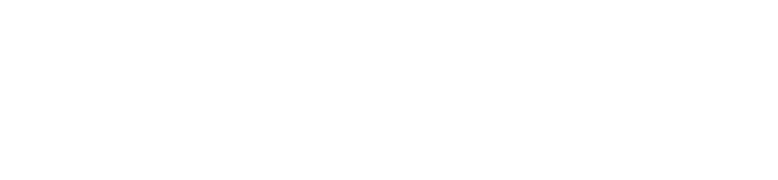
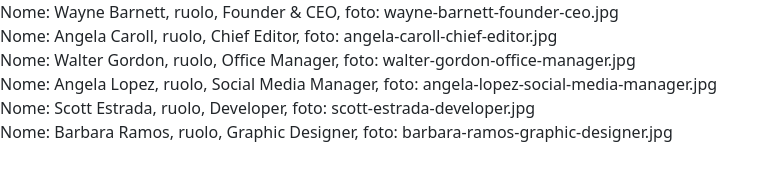
Before and after one commit to jacopolegovini/js-our-team, a plain HTML site: page index.html in a window 1280 px wide. Shown: the whole page, without its empty margins (0-778 px from the left). Drawn offline with nearby package versions, Linux system fonts and the light colour scheme.

Commit message:
milestone 2 completed

```diff
--- a/index.html
+++ b/index.html
@@ -18,6 +18,6 @@
     <script defer src="script.js"></script>
 </head>
 <body>
-
+    <div class="our-team"></div>
 </body>
 </html>
--- a/script.js
+++ b/script.js
@@ -1,3 +1,8 @@
+// Recupera gli elementi dal DOM
+const ourTeamElement = document.querySelector('.our-team')
+
+
+// Crea le variabili necessarie
 const ourTeam = [
     { firstName: 'Wayne Barnett', role: 'Founder & CEO', photo: 'wayne-barnett-founder-ceo.jpg'},
     { firstName: 'Angela Caroll', role: 'Chief Editor', photo: 'angela-caroll-chief-editor.jpg'},
@@ -7,5 +12,13 @@ const ourTeam = [
     { firstName: 'Barbara Ramos', role: 'Graphic Designer', photo: 'barbara-ramos-graphic-designer.jpg'}
 ]
 
-console.log(ourTeam)
-console.table(ourTeam)
+
+
+
+// Stampa in pagina
+for (let i = 0; i < ourTeam.length; i++) {
+    const person = ourTeam[i]
+    const { firstName, role, photo } = person;
+        console.log(person.firstName)
+        ourTeamElement.innerHTML += `Nome: ${firstName}, ruolo, ${role}, foto: ${photo}<br>`;
+}
```
